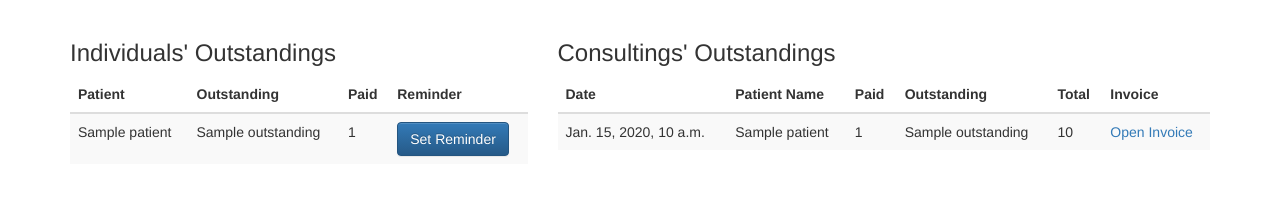
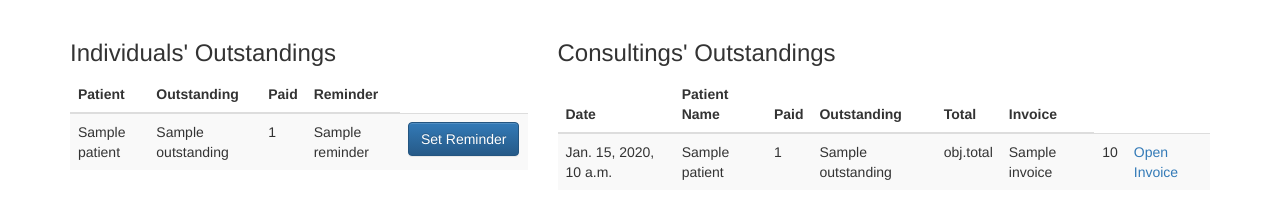
Before and after one commit to ki3ani/Patient_system, a Django app: template appointment/templates/appointment/accounting.html in a window 1280 px wide. Shown: the part 68-278 px from the top of the page. Run offline with Django 3.2, Linux system fonts and the light colour scheme; the template is opened without the code that fills it: most values are stand-ins (such as "Sample title", 1, 10 or a date in 2020); a map, chart or similar area stays blank; some libraries are stand-ins or nearby versions.

Commit message:
"tetnh commit"

```diff
--- a/appointment/templates/appointment/accounting.html
+++ b/appointment/templates/appointment/accounting.html
@@ -3,7 +3,7 @@
 {% load bootstrap3 %}
 
 {% block content %}
-<div class="row">
+<div class="row" >
     <div class="col-md-5">
         <h3>Individuals' Outstandings</h3>
         <div class="card card-body">
@@ -19,6 +19,7 @@
                     <td>{{ obj.patient }}</td>
                     <td>{{ obj.outstanding }}</td>
                     <td>{{ obj.paid }}</td>
+                    <td>{{ obj.reminder }}</td>
                     <td><button class="btn btn-primary">Set Reminder</button></td>
                 </tr>
                 {% endfor %}
@@ -43,6 +44,8 @@
                     <td>{{ obj.patient }}</td>
                     <td>{{ obj.paid }}</td>
                     <td>{{ obj.outstanding }}</td>
+                    <td>obj.total</td>
+                    <td>{{obj.Invoice}}</td>
                     <td>{{ obj.total }}</td>
                     <td><a href="">Open Invoice</a></td>
                 </tr>
```
